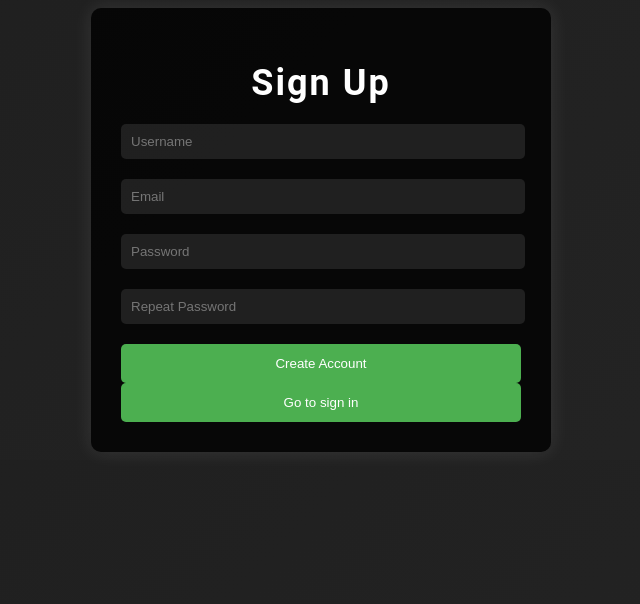
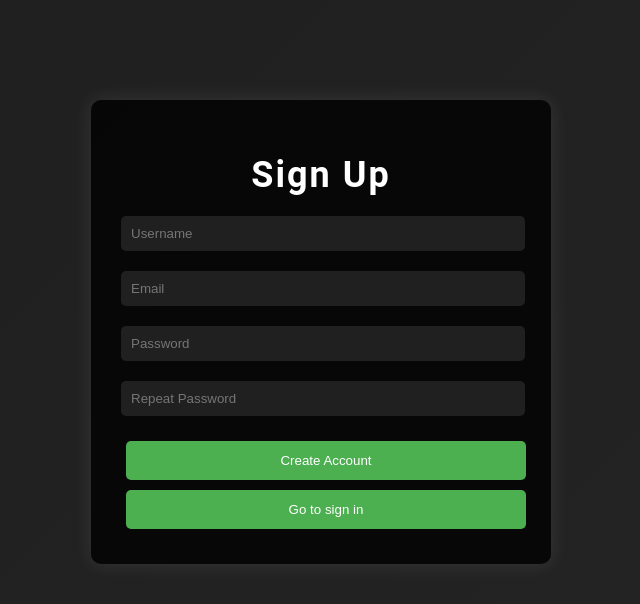
Before and after one commit to YanMinChan/F28CD_MatchmakingSys, a PHP site: page /createAccount.html in a window 1280 px wide. Shown: the top 604 px of the page, without its empty margins (319-959 px from the left). Run offline with PHP 8.4, Linux system fonts and the light colour scheme.

Commit message:
added margin between buttons

```diff
--- a/prototype/createAccount.css
+++ b/prototype/createAccount.css
@@ -10,7 +10,7 @@ body {
 /* Container Styles */
 .container {
     width: 400px;
-    margin: auto;
+    margin: 100px auto;
     text-align: center;
     background-color: rgba(0, 0, 0, 0.8); /* Semi-transparent black background */
     padding: 30px;
@@ -63,6 +63,7 @@ button {
     border-radius: 5px;
     cursor: pointer;
     transition: background-color 0.3s;
+    margin: 5px;
 }
 
 button:hover {
```
